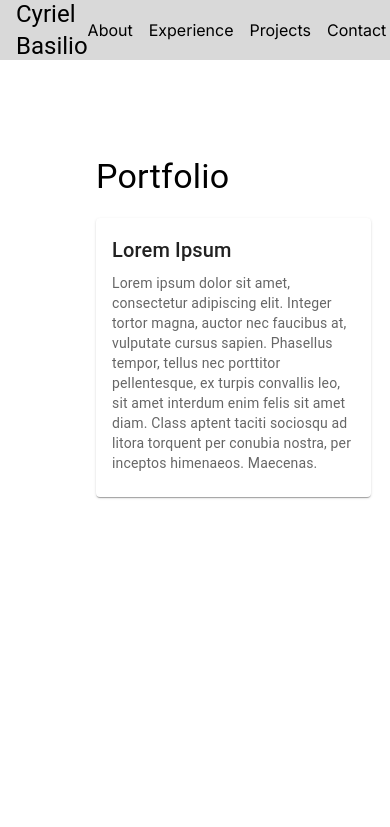
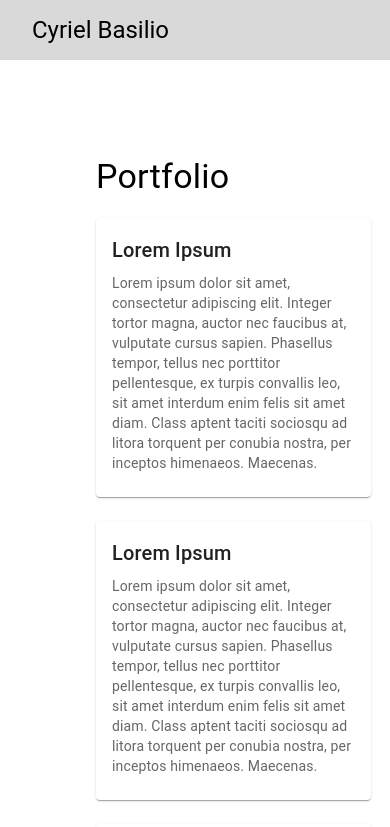
Before and after one commit to cyriel04/portfolio2023, a Next.js app: page / in a window 390 px wide. Shown: the top 827 px of the page. Built offline with nearby package versions, Linux system fonts and the light colour scheme.

Commit message:
Added mobile responsive

```diff
--- a/app/components/Navigation.module.scss
+++ b/app/components/Navigation.module.scss
@@ -3,7 +3,7 @@
 	display: flex;
 	justify-content: space-between;
 	align-items: center;
-	padding: 0 16px;
+	padding: 0 6rem;
 	height: 60px;
 
 	.links {
@@ -20,4 +20,12 @@
 			}
 		}
 	}
+
+	@media (max-width: 767px) {
+		padding: 0 2rem;
+
+		.links {
+			display: none;
+		}
+	}
 }
--- /dev/null
+++ b/app/layout/Article.module.scss
@@ -0,0 +1,8 @@
+.article {
+	display: flex;
+	gap: 24px;
+
+	@media (max-width: 767px) {
+		flex-direction: column;
+	}
+}
--- a/app/layout/Article.tsx
+++ b/app/layout/Article.tsx
@@ -1,15 +1,10 @@
 import React from 'react'
 import ContentCard from '../components/ContentCard'
+import styles from './Article.module.scss'
 
 const Article = () => {
 	return (
-		<div
-			className="content"
-			style={{
-				display: 'flex',
-				gap: 24
-			}}
-		>
+		<div className={styles.article}>
 			<ContentCard />
 			<ContentCard />
 			<ContentCard />
```
Also changed, not shown: tsconfig.json (indentation only).
